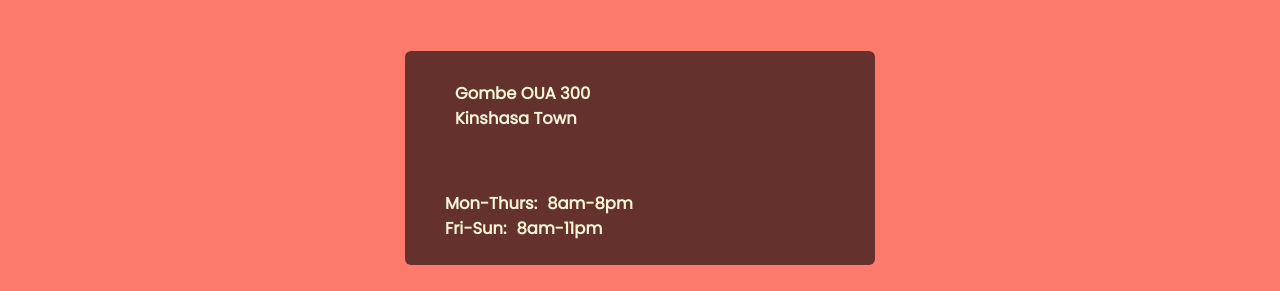
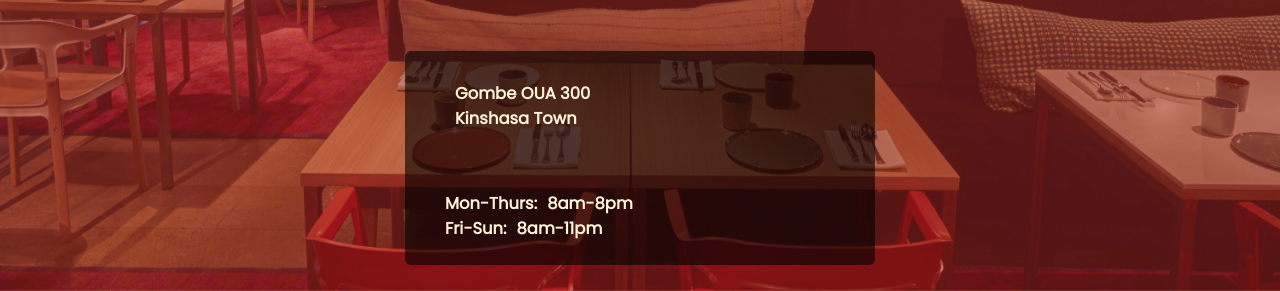
Before and after one commit to pacyL2K19/restaurant-app, a plain HTML site: page index.html in a window 1280 px wide. Shown: the part 509-800 px from the top of the page. Drawn offline with Linux system fonts and the light colour scheme; some icons are missing; a web font is replaced by a local one.

Commit message:
Update the project

```diff
--- a/index.css
+++ b/index.css
@@ -116,11 +116,11 @@
 
   .overlay {
       position: absolute;
-      top: 0;
+      top: 80px;
       bottom: 0;
       left: 0;
       right: 0;
-      background-color: rgba(250, 0, 0, 0.5);
+      background-color: rgba(160, 36, 36, 0.5);
 
   }
 
```
Also changed, not shown: assets/image.jpg (added).
